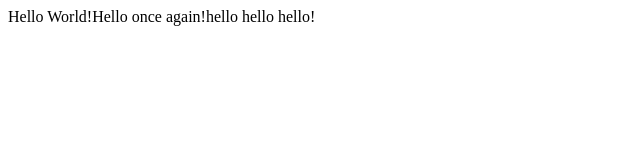
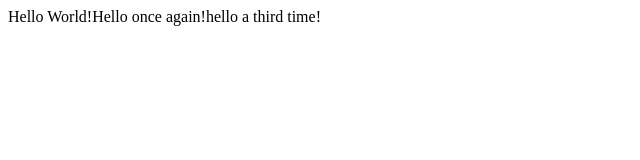
Before and after one commit to LijaAlex12/Repository2, a plain HTML site: page hello.html in a window 1280 px wide. Shown: the full height of the page, 0-640 px from the left. Drawn offline with Linux system fonts and the light colour scheme.

Commit message:
added hellolija

```diff
--- a/hello.html
+++ b/hello.html
@@ -4,6 +4,6 @@
     <title>My Webpage</title>
   </head>
   <body>
-    Hello World!Hello once again!hello hello hello!
+    Hello World!Hello once again!hello a third time!
   </body>
 </html>
```
